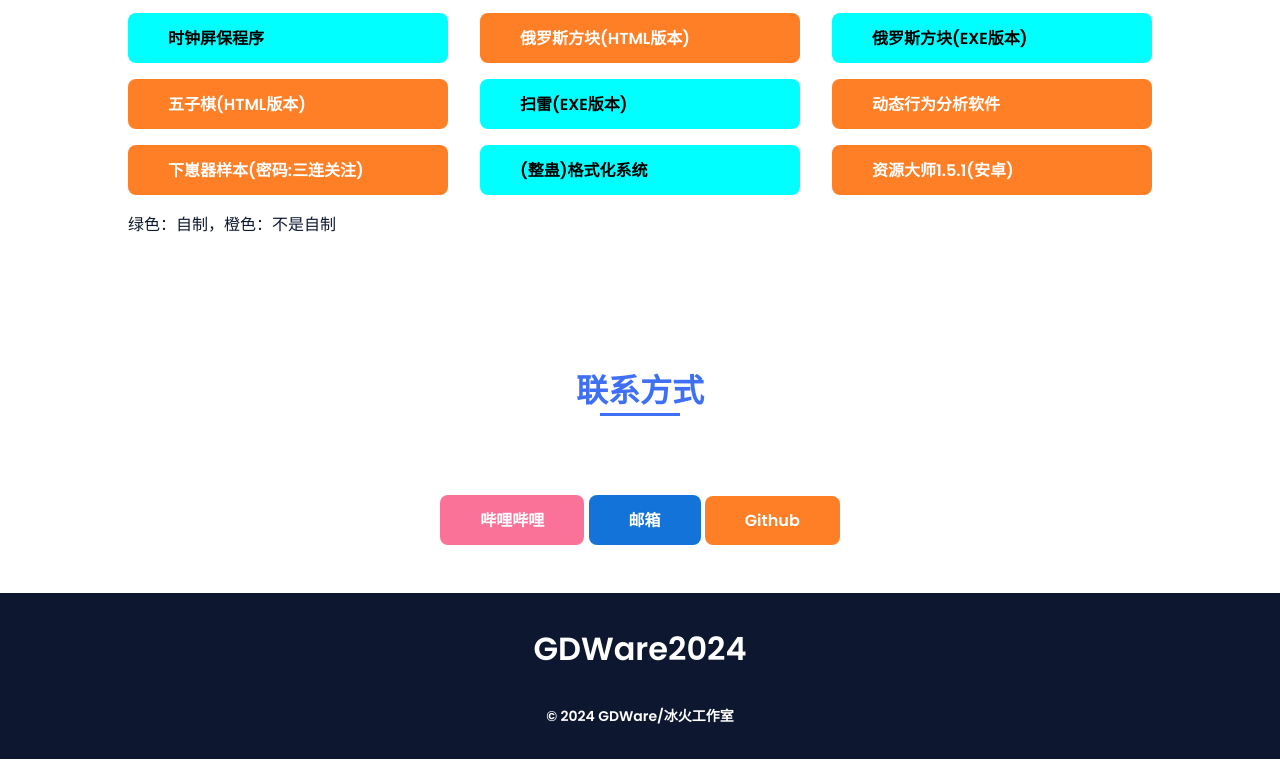
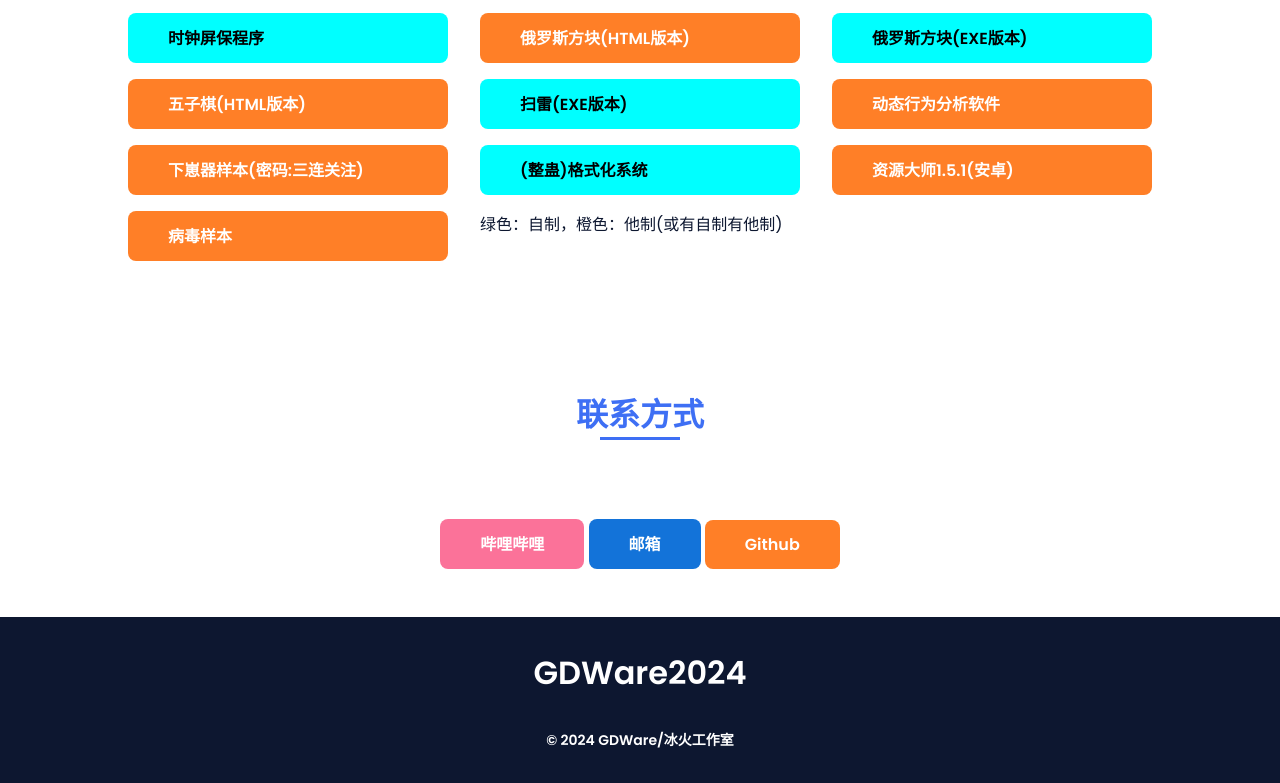
Before and after one commit to RCH2010/rch2010.github.io, a plain HTML site: page index.html in a window 1280 px wide. Shown: the part 1367-2150 px from the top of the page. Before the commit the page ends 2126 px from the top, so only its background shows below. Drawn offline with nearby package versions, Linux system fonts and the light colour scheme.

Commit message:
Update index.html

```diff
--- a/index.html
+++ b/index.html
@@ -84,7 +84,8 @@
                         <a href="https://makerz.lanzouo.com/b00crd1j0j" class="button">下崽器样本(密码:三连关注)</a>
 			<a href="https://makerz.lanzouo.com/iI3uw24bs1kh" class="button" style="background-color: aqua;color: #000000;">(整蛊)格式化系统</a>
 			<a href="https://makerz.lanzouo.com/irlsW24btjqh" class="button">资源大师1.5.1(安卓)</a>
-                        <span>绿色：自制，橙色：不是自制</span>
+			<a href="https://rch2010.github.io/html/VirWarning.html" class="button">病毒样本</a>
+                        <span>绿色：自制，橙色：他制(或有自制有他制)</span>
                 </div>
             </section>
 
```
